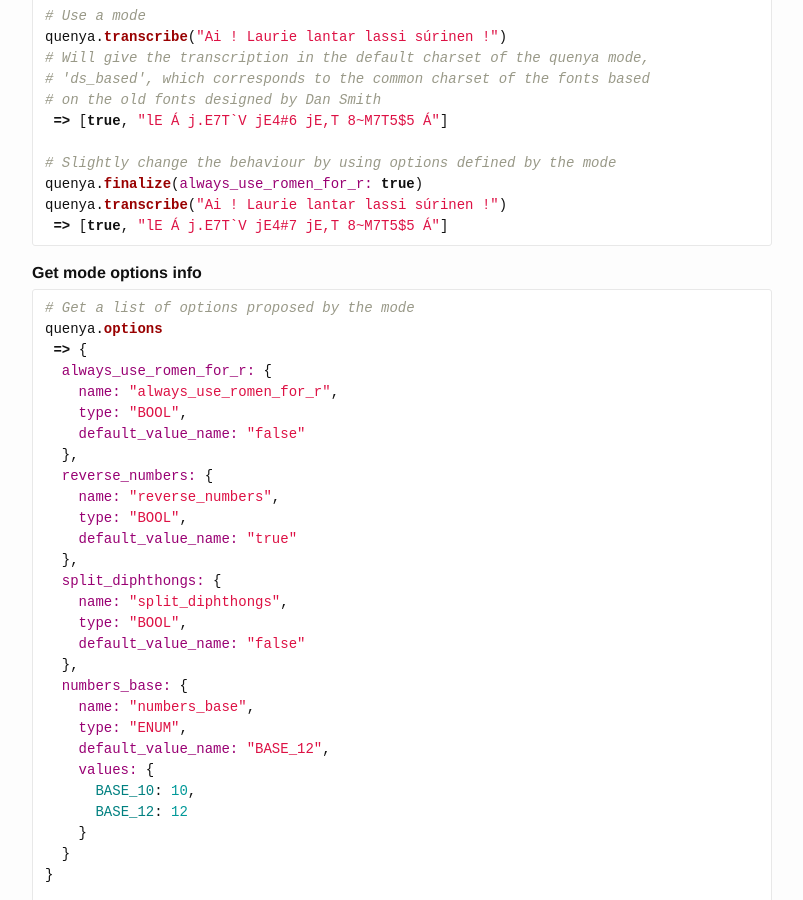
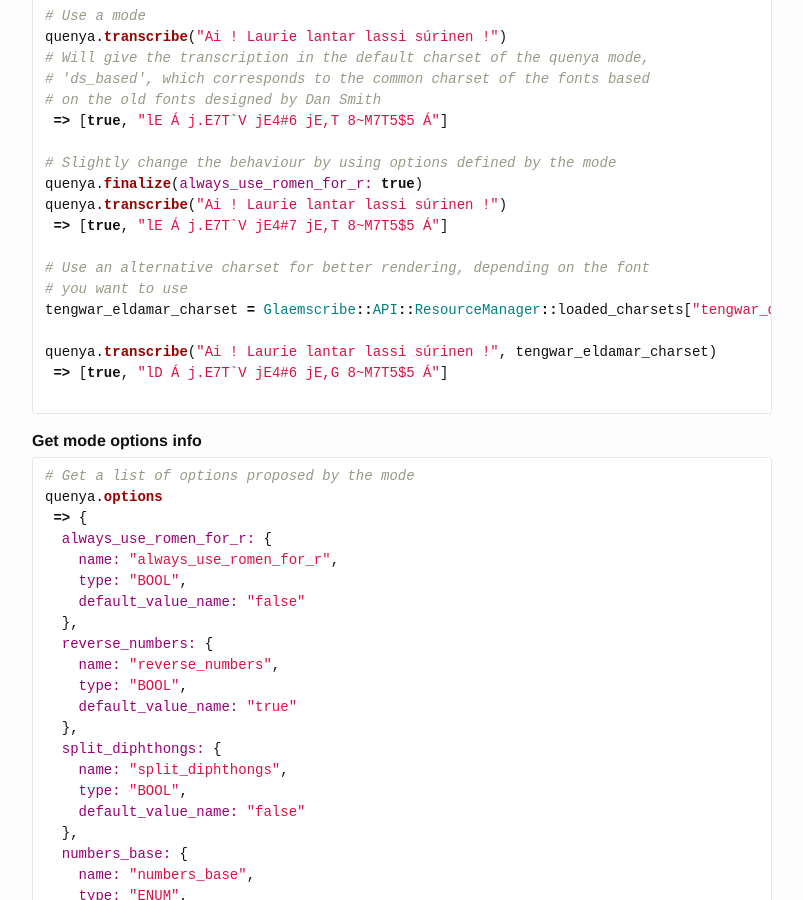
Before and after one commit to BenTalagan/glaemscribe, a Jekyll site: the page built from index.md, in a window 1280 px wide and 900 px high, scrolled down 1794 px. Shown: the whole window, without its empty margins (238-1041 px from the left). Built offline with Jekyll 4.4.1, drawn with Linux system fonts in a browser that asks for light colours; some of the changed text lies outside the part shown.

Commit message:
Updating slightly the documentation.

```diff
--- a/index.md
+++ b/index.md
@@ -197,6 +197,14 @@ quenya.transcribe("Ai ! Laurie lantar lassi súrinen !")
 quenya.finalize(always_use_romen_for_r: true)
 quenya.transcribe("Ai ! Laurie lantar lassi súrinen !")
  => [true, "lE Á j.E7T`V jE4#7 jE,T 8~M7T5$5 Á"]
+
+# Use an alternative charset for better rendering, depending on the font
+# you want to use
+tengwar_eldamar_charset = Glaemscribe::API::ResourceManager::loaded_charsets["tengwar_ds_eldamar"]
+
+quenya.transcribe("Ai ! Laurie lantar lassi súrinen !", tengwar_eldamar_charset)
+ => [true, "lD Á j.E7T`V jE4#6 jE,G 8~M7T5$5 Á"]
+
 {% endhighlight %}
 
 #### Get mode options info
@@ -280,6 +288,13 @@ quenya.transcribe("Ai ! Laurie lantar lassi súrinen !")
 quenya.finalize( { always_use_romen_for_r: true } )
 quenya.transcribe("Ai ! Laurie lantar lassi súrinen !")
  => [true, "lE Á j.E7T`V jE4#7 jE,T 8~M7T5$5 Á"]
+
+// Use an alternative charset for better rendering, depending on the font
+// you want to use
+var tengwar_eldamar_charset = Glaemscribe.resource_manager.loaded_charsets["tengwar_ds_eldamar"]
+
+quenya.transcribe("Ai ! Laurie lantar lassi súrinen !", tengwar_eldamar_charset)
+ => [true, "lD Á j.E7T`V jE4#6 jE,G 8~M7T5$5 Á"]
 {% endhighlight %}
 
 #### Get mode options info
```
